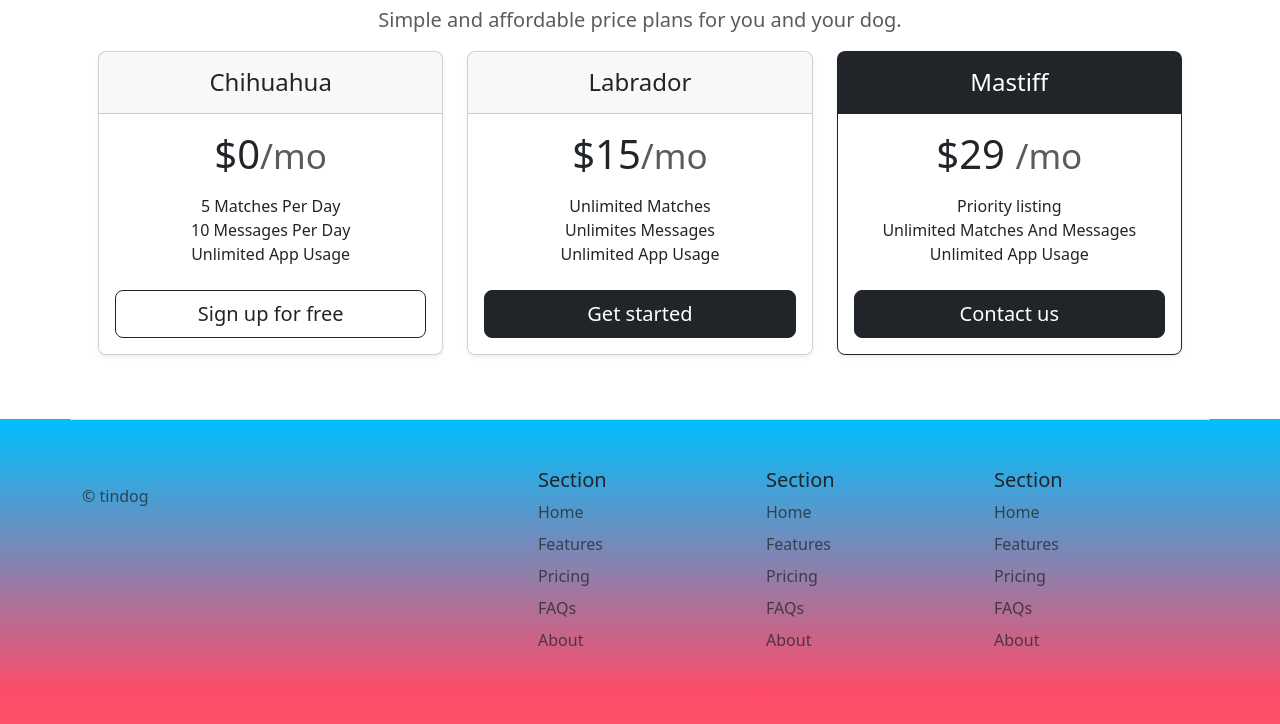
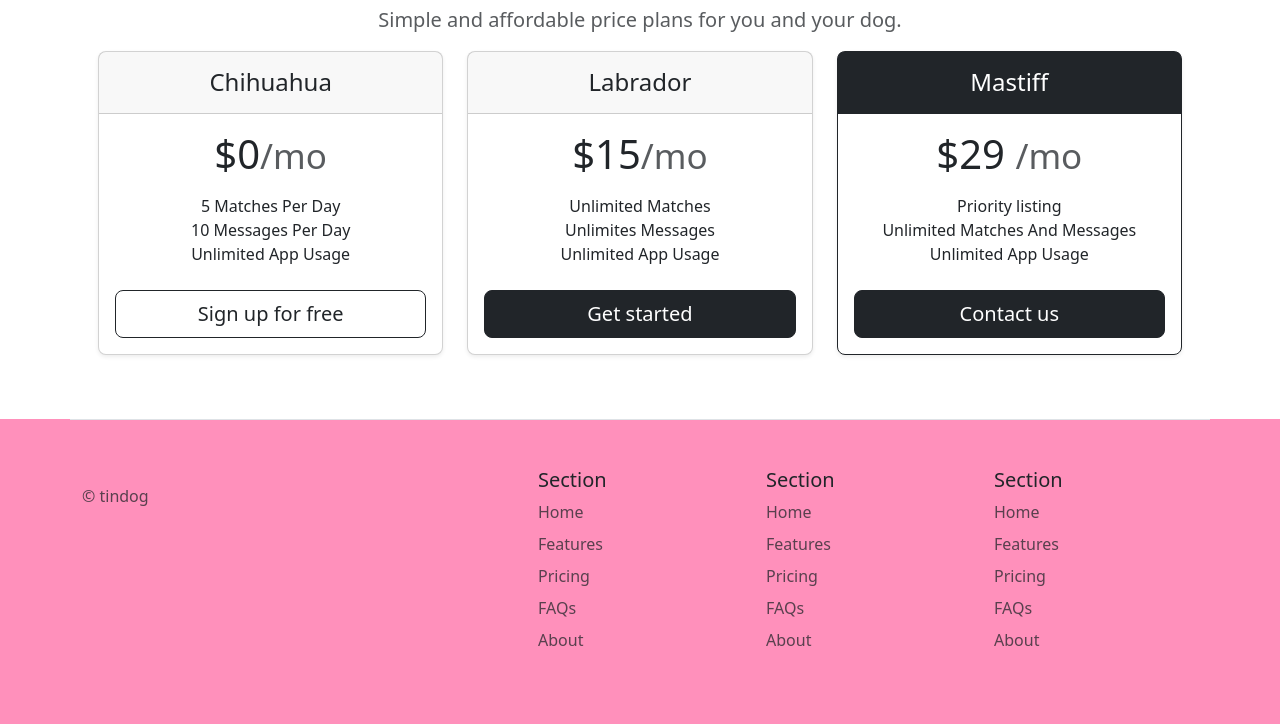
Before and after one commit to gruverious/tindog_app, a plain HTML site: page index.html in a window 1280 px wide. Shown: the part 1600-2324 px from the top of the page. Drawn offline with nearby package versions, Linux system fonts and the light colour scheme; files that its build step writes are made by us from their sources.

Commit message:
Update style.css

```diff
--- a/style.css
+++ b/style.css
@@ -1,5 +1,5 @@
 .gradient-background {
-  background: linear-gradient(#00bfff, #ff4c68, #ef8172);
+  background:rgb(255, 144, 187);
   background-size: 180% 180%;
 }
 
```
